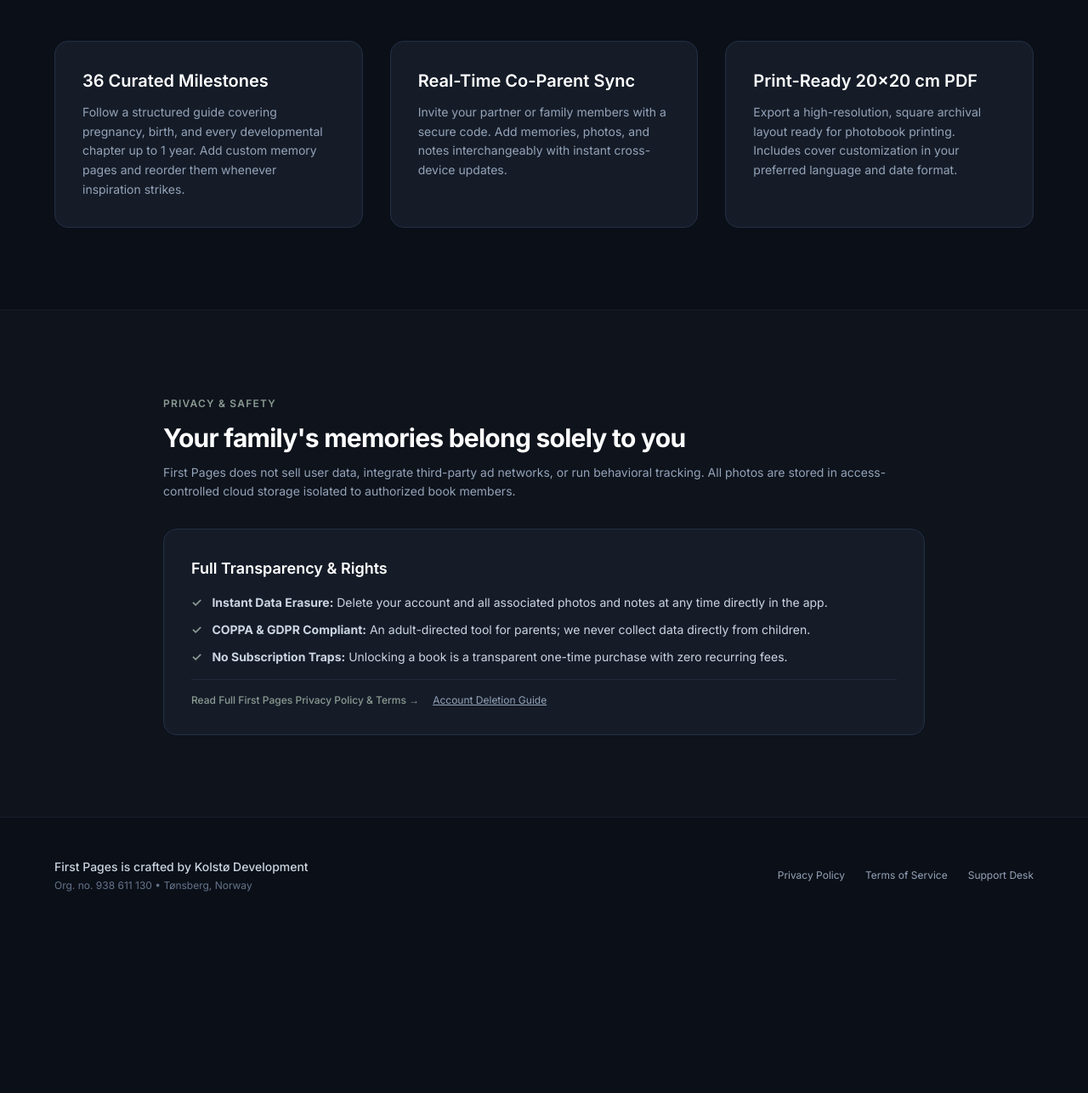
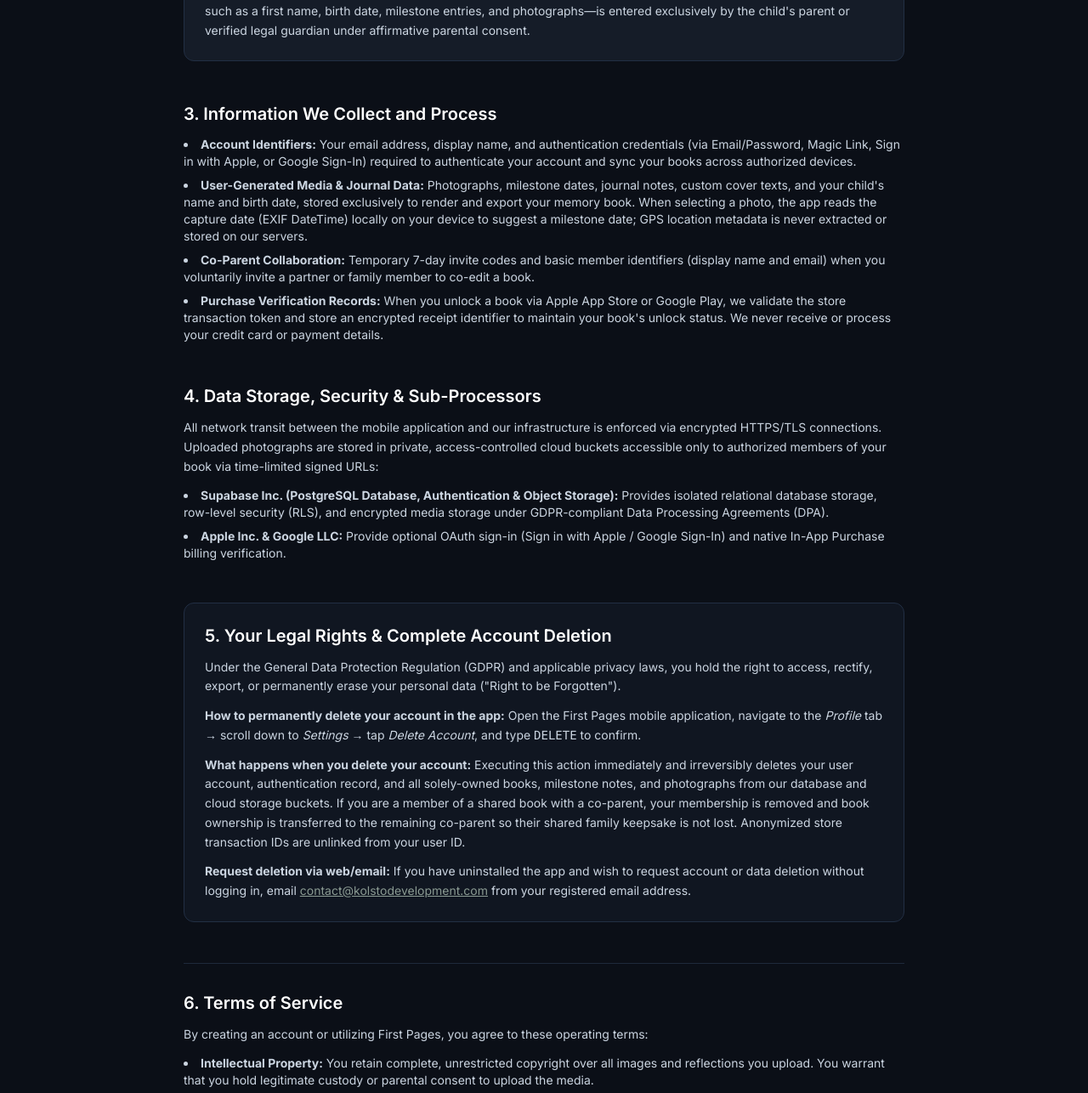
Before and after one commit to kolstoerik/kolstodevelopment, a plain HTML site: page privacy-firstpages.html in a window 1280 px wide. Shown: the part 722-2008 px from the top of the page at 85% size. Before the commit the page ends 1820 px from the top, so only its background shows below. Drawn offline with nearby package versions, Linux system fonts and the light colour scheme; a web font is replaced by a local one.

Commit message:
Revise privacy policy and terms of service
Updated the privacy policy and terms of service for the First Pages application, including legal commitments, user rights, and data handling practices.

```diff
--- a/privacy-firstpages.html
+++ b/privacy-firstpages.html
@@ -3,129 +3,136 @@
 <head>
   <meta charset="UTF-8">
   <meta name="viewport" content="width=device-width, initial-scale=1.0">
-  <title>First Pages — Baby Memory Book | Kolstø Development</title>
-  <meta name="description" content="Capture your baby's first year with First Pages. 36 curated milestones, real-time co-parent sync, and print-ready 20x20 cm PDF photobook export.">
+  <title>First Pages — Privacy Policy & Terms | Kolstø Development</title>
+  <meta name="description" content="Official Privacy Policy, Account Deletion instructions, and Terms of Service for the First Pages mobile application.">
   <link rel="icon" type="image/svg+xml" href="favicon.svg">
   <script src="https://cdn.tailwindcss.com"></script>
   <link rel="preconnect" href="https://fonts.googleapis.com">
   <link rel="preconnect" href="https://fonts.gstatic.com" crossorigin>
-  <link href="https://fonts.googleapis.com/css2?family=Inter:wght@300;400;500;600;700&family=Playfair+Display:ital,wght@0,600;1,600;1,700&display=swap" rel="stylesheet">
+  <link href="https://fonts.googleapis.com/css2?family=Inter:wght@300;400;500;600;700&display=swap" rel="stylesheet">
   <style>
     body {
       font-family: 'Inter', sans-serif;
       background-color: #0B0F17;
-      color: #E2E8F0;
+      color: #CBD5E1;
     }
-    .font-serif-heading { font-family: 'Playfair Display', serif; }
   </style>
 </head>
-<body class="bg-[#0B0F17] text-slate-200 antialiased selection:bg-[#8A9A92] selection:text-white">
+<body class="bg-[#0B0F17] text-slate-300 antialiased selection:bg-[#8A9A92] selection:text-white">
 
   <!-- Navigation -->
   <nav class="border-b border-[#1E293B]/80 sticky top-0 bg-[#0B0F17]/90 backdrop-blur z-50">
-    <div class="max-w-6xl mx-auto px-4 sm:px-6 h-20 flex items-center justify-between">
-      <a href="index.html" class="flex items-center gap-3 group">
-        <img src="logo.svg" alt="Kolstø Development" class="w-8 h-8 object-contain">
+    <div class="max-w-4xl mx-auto px-6 h-20 flex items-center justify-between">
+      <a href="first-pages.html" class="flex items-center gap-3 group">
+        <img src="logo.svg" alt="First Pages" class="w-8 h-8 object-contain">
         <span class="text-sm tracking-widest font-semibold text-white uppercase group-hover:text-slate-300 transition">
-          ← Kolstø <span class="text-[#8A9A92]">Development</span>
+          ← First <span class="text-[#8A9A92]">Pages</span>
         </span>
       </a>
     </div>
   </nav>
 
-  <!-- Hero Section -->
-  <header class="py-20 sm:py-28 px-6 border-b border-[#1E293B]/60">
-    <div class="max-w-4xl mx-auto text-center space-y-6">
-      <h1 class="text-4xl sm:text-6xl font-serif-heading font-bold text-white leading-tight">
-        Capture the moments that matter, <span class="italic text-[#C7B19F]">together.</span>
-      </h1>
-      <p class="text-lg text-slate-400 max-w-2xl mx-auto font-light leading-relaxed">
-        First Pages is a curated digital memory book for your baby's foundational first year. Created for parents who want a timeless, thoughtful way to capture and preserve their child's early milestones and memories for a lifetime.
+  <!-- Legal Main Content -->
+  <main class="max-w-4xl mx-auto px-6 py-16 space-y-12">
+    <div class="space-y-4 border-b border-slate-800 pb-8">
+      <span class="text-xs font-semibold tracking-wider text-[#8A9A92] uppercase">Application Legal Documentation</span>
+      <h1 class="text-3xl sm:text-4xl font-bold text-white tracking-tight">First Pages — Privacy Policy & Terms of Service</h1>
+      <p class="text-sm text-slate-400">Effective Date: October 30, 2026 • Operated by Kolstø Development (Org. no. 938 611 130).</p>
+    </div>
+
+    <!-- 1. Foundational Commitment -->
+    <section class="space-y-3">
+      <h2 class="text-xl font-semibold text-white">1. Our Core Privacy Commitment</h2>
+      <p class="text-sm leading-relaxed text-slate-300">
+        Kolstø Development ("we", "us", "our") is the developer and operator of the <strong>First Pages</strong> mobile application. We recognize that early childhood memories, photographs, and family notes represent deeply private personal data. First Pages is fundamentally built on the principle that <strong>parents and legal guardians retain 100% ownership of all their data</strong>.
       </p>
-    </div>
-  </header>
+      <p class="text-sm leading-relaxed text-slate-300">
+        We do not sell, rent, license, or monetize your personal information or media. We do not integrate third-party advertising SDKs, data brokers, or behavioral tracking networks.
+      </p>
+    </section>
 
-  <!-- Features Grid -->
-  <section id="features" class="py-24 px-6 border-b border-[#1E293B]/60">
-    <div class="max-w-6xl mx-auto space-y-16">
-      <div class="text-center max-w-2xl mx-auto space-y-3">
-        <span class="text-xs font-semibold tracking-widest text-[#C7B19F] uppercase">Features</span>
-        <h2 class="text-3xl font-bold text-white tracking-tight">Thoughtfully designed for parents</h2>
-      </div>
+    <!-- 2. COPPA & GDPR Compliance -->
+    <section class="space-y-3 p-6 rounded-xl border border-[#222F44] bg-[#151C28]">
+      <h2 class="text-lg font-semibold text-white flex items-center gap-2">
+        <span class="text-[#8A9A92]">●</span> 2. Children's Privacy (COPPA & GDPR Compliance)
+      </h2>
+      <p class="text-sm leading-relaxed text-slate-300">
+        First Pages is an organizational parenting application <strong>directed strictly to parents, legal guardians, and adult caregivers (aged 18 and older)</strong>. The application is neither designed for nor targeted at children under the age of 13 (or under 16 within the European Economic Area).
+      </p>
+      <p class="text-sm leading-relaxed text-slate-300">
+        We never knowingly solicit or collect personal information directly from children. Any information concerning a child—such as a first name, birth date, milestone entries, and photographs—is entered exclusively by the child's parent or verified legal guardian under affirmative parental consent.
+      </p>
+    </section>
 
-      <div class="grid grid-cols-1 md:grid-cols-3 gap-8">
-        <div class="p-8 rounded-2xl border border-[#222F44] bg-[#151C28] space-y-3">
-          <h3 class="text-xl font-semibold text-white">36 Curated Milestones</h3>
-          <p class="text-sm text-slate-400 leading-relaxed">
-            Follow a structured guide covering pregnancy, birth, and every developmental chapter up to 1 year. Add custom memory pages and reorder them whenever inspiration strikes.
-          </p>
-        </div>
+    <!-- 3. Information Collected -->
+    <section class="space-y-3">
+      <h2 class="text-xl font-semibold text-white">3. Information We Collect and Process</h2>
+      <ul class="list-disc list-inside space-y-2 text-sm text-slate-300">
+        <li><strong>Account Identifiers:</strong> Your email address, display name, and authentication credentials (via Email/Password, Magic Link, Sign in with Apple, or Google Sign-In) required to authenticate your account and sync your books across authorized devices.</li>
+        <li><strong>User-Generated Media & Journal Data:</strong> Photographs, milestone dates, journal notes, custom cover texts, and your child's name and birth date, stored exclusively to render and export your memory book. When selecting a photo, the app reads the capture date (EXIF DateTime) locally on your device to suggest a milestone date; GPS location metadata is never extracted or stored on our servers.</li>
+        <li><strong>Co-Parent Collaboration:</strong> Temporary 7-day invite codes and basic member identifiers (display name and email) when you voluntarily invite a partner or family member to co-edit a book.</li>
+        <li><strong>Purchase Verification Records:</strong> When you unlock a book via Apple App Store or Google Play, we validate the store transaction token and store an encrypted receipt identifier to maintain your book's unlock status. We never receive or process your credit card or payment details.</li>
+      </ul>
+    </section>
 
-        <div class="p-8 rounded-2xl border border-[#222F44] bg-[#151C28] space-y-3">
-          <h3 class="text-xl font-semibold text-white">Real-Time Co-Parent Sync</h3>
-          <p class="text-sm text-slate-400 leading-relaxed">
-            Invite your partner or family members with a secure code. Add memories, photos, and notes interchangeably with instant cross-device updates.
-          </p>
-        </div>
+    <!-- 4. Data Processors & Infrastructure -->
+    <section class="space-y-3">
+      <h2 class="text-xl font-semibold text-white">4. Data Storage, Security & Sub-Processors</h2>
+      <p class="text-sm leading-relaxed text-slate-300">
+        All network transit between the mobile application and our infrastructure is enforced via encrypted HTTPS/TLS connections. Uploaded photographs are stored in private, access-controlled cloud buckets accessible only to authorized members of your book via time-limited signed URLs:
+      </p>
+      <ul class="list-disc list-inside space-y-2 text-sm text-slate-300">
+        <li><strong>Supabase Inc. (PostgreSQL Database, Authentication & Object Storage):</strong> Provides isolated relational database storage, row-level security (RLS), and encrypted media storage under GDPR-compliant Data Processing Agreements (DPA).</li>
+        <li><strong>Apple Inc. & Google LLC:</strong> Provide optional OAuth sign-in (Sign in with Apple / Google Sign-In) and native In-App Purchase billing verification.</li>
+      </ul>
+    </section>
 
-        <div class="p-8 rounded-2xl border border-[#222F44] bg-[#151C28] space-y-3">
-          <h3 class="text-xl font-semibold text-white">Print-Ready 20×20 cm PDF</h3>
-          <p class="text-sm text-slate-400 leading-relaxed">
-            Export a high-resolution, square archival layout ready for photobook printing. Includes cover customization in your preferred language and date format.
-          </p>
-        </div>
-      </div>
-    </div>
-  </section>
+    <!-- 5. Rights & Account Deletion -->
+    <section id="delete-account" class="space-y-3 p-6 rounded-xl border border-[#222F44] bg-[#151C28]/60">
+      <h2 class="text-xl font-semibold text-white">5. Your Legal Rights & Complete Account Deletion</h2>
+      <p class="text-sm leading-relaxed text-slate-300">
+        Under the General Data Protection Regulation (GDPR) and applicable privacy laws, you hold the right to access, rectify, export, or permanently erase your personal data ("Right to be Forgotten").
+      </p>
+      <p class="text-sm leading-relaxed text-slate-300">
+        <strong>How to permanently delete your account in the app:</strong> Open the First Pages mobile application, navigate to the <em>Profile</em> tab → scroll down to <em>Settings</em> → tap <em>Delete Account</em>, and type <code>DELETE</code> to confirm.
+      </p>
+      <p class="text-sm leading-relaxed text-slate-300">
+        <strong>What happens when you delete your account:</strong> Executing this action immediately and irreversibly deletes your user account, authentication record, and all solely-owned books, milestone notes, and photographs from our database and cloud storage buckets. If you are a member of a shared book with a co-parent, your membership is removed and book ownership is transferred to the remaining co-parent so their shared family keepsake is not lost. Anonymized store transaction IDs are unlinked from your user ID.
+      </p>
+      <p class="text-sm leading-relaxed text-slate-300">
+        <strong>Request deletion via web/email:</strong> If you have uninstalled the app and wish to request account or data deletion without logging in, email <a href="mailto:contact@kolstodevelopment.com" class="text-[#8A9A92] underline">contact@kolstodevelopment.com</a> from your registered email address.
+      </p>
+    </section>
 
-  <!-- Privacy Assurances -->
-  <section class="py-24 px-6 border-b border-[#1E293B]/60 bg-[#0E131C]">
-    <div class="max-w-4xl mx-auto space-y-8">
-      <div class="space-y-3 text-center sm:text-left">
-        <span class="text-xs font-semibold tracking-widest text-[#8A9A92] uppercase">Privacy & Safety</span>
-        <h2 class="text-3xl font-bold text-white tracking-tight">Your family's memories belong solely to you</h2>
-        <p class="text-sm text-slate-400 leading-relaxed">
-          First Pages does not sell user data, integrate third-party ad networks, or run behavioral tracking. All photos are stored in access-controlled cloud storage isolated to authorized book members.
-        </p>
-      </div>
+    <!-- 6. Terms of Service -->
+    <section id="terms" class="space-y-3 border-t border-slate-800 pt-8">
+      <h2 class="text-xl font-semibold text-white">6. Terms of Service</h2>
+      <p class="text-sm leading-relaxed text-slate-300">
+        By creating an account or utilizing First Pages, you agree to these operating terms:
+      </p>
+      <ul class="list-disc list-inside space-y-2 text-sm text-slate-300">
+        <li><strong>Intellectual Property:</strong> You retain complete, unrestricted copyright over all images and reflections you upload. You warrant that you hold legitimate custody or parental consent to upload the media.</li>
+        <li><strong>One-Time Book Unlock & Finalization:</strong> Creating a draft book is free (up to 2 active unpaid drafts per account). Unlocking a book for co-parent sharing and print-ready PDF export is a one-time in-app purchase per book processed by Apple App Store or Google Play. Finalizing or exporting a book locks the purchase credit to that book and activates a 48-hour proofing window before memories are permanently archived.</li>
+        <li><strong>Acceptable Conduct:</strong> You agree not to upload abusive, unlawful, or infringing content. Accounts violating safety and legal standards will be terminated immediately.</li>
+        <li><strong>Limitation of Liability:</strong> First Pages is provided on an "as is" and "as available" basis. While we maintain rigorous security and backups, Kolstø Development shall not be held liable for accidental service interruptions or localized hardware failures. We encourage users to export and back up digital PDF copies of their milestone book.</li>
+      </ul>
+    </section>
 
-      <div class="p-8 rounded-2xl border border-[#222F44] bg-[#151C28] space-y-4">
-        <h3 class="text-lg font-semibold text-white">Full Transparency & Rights</h3>
-        <ul class="space-y-3 text-sm text-slate-300">
-          <li class="flex items-start gap-3">
-            <span class="text-[#8A9A92] font-bold">✓</span>
-            <span><strong>Instant Data Erasure:</strong> Delete your account and all associated photos and notes at any time directly in the app.</span>
-          </li>
-          <li class="flex items-start gap-3">
-            <span class="text-[#8A9A92] font-bold">✓</span>
-            <span><strong>COPPA & GDPR Compliant:</strong> An adult-directed tool for parents; we never collect data directly from children.</span>
-          </li>
-          <li class="flex items-start gap-3">
-            <span class="text-[#8A9A92] font-bold">✓</span>
-            <span><strong>No Subscription Traps:</strong> Unlocking a book is a transparent one-time purchase with zero recurring fees.</span>
-          </li>
-        </ul>
-        <div class="pt-4 border-t border-slate-800 flex flex-wrap gap-4 text-xs">
-          <a href="privacy-firstpages.html" class="text-[#8A9A92] hover:underline font-medium">Read Full First Pages Privacy Policy & Terms →</a>
-          <a href="privacy-firstpages.html#delete-account" class="text-slate-400 hover:text-white underline">Account Deletion Guide</a>
-        </div>
-      </div>
-    </div>
-  </section>
+    <!-- 7. Data Controller -->
+    <section class="space-y-3 border-t border-slate-800 pt-8">
+      <h2 class="text-xl font-semibold text-white">7. Data Controller & Inquiries</h2>
+      <p class="text-sm text-slate-300 leading-relaxed">
+        The designated Data Controller responsible for processing your personal information is:<br>
+        <strong>Kolstø Development</strong><br>
+        Enterprise Entity: Sole Proprietorship (Org. no. 938 611 130)<br>
+        Location: Tønsberg, Norway<br>
+        Direct Contact: <a href="mailto:contact@kolstodevelopment.com" class="text-[#8A9A92] underline">contact@kolstodevelopment.com</a>
+      </p>
+    </section>
+  </main>
 
-  <!-- Footer -->
-  <footer class="py-12 px-6 text-sm text-slate-500">
-    <div class="max-w-6xl mx-auto flex flex-col md:flex-row items-center justify-between gap-6">
-      <div class="space-y-1 text-center md:text-left">
-        <p class="text-slate-300 font-medium">First Pages is crafted by Kolstø Development</p>
-        <p class="text-xs">Org. no. 938 611 130 • Tønsberg, Norway</p>
-      </div>
-      <div class="flex flex-wrap items-center justify-center gap-6 text-xs text-slate-400">
-        <a href="privacy-firstpages.html" class="hover:text-white transition">Privacy Policy</a>
-        <a href="privacy-firstpages.html#terms" class="hover:text-white transition">Terms of Service</a>
-        <a href="index.html#support" class="hover:text-white transition">Support Desk</a>
-      </div>
-    </div>
+  <footer class="py-8 px-6 border-t border-slate-800 text-center text-xs text-slate-500">
+    © 2026 Kolstø Development (Org. no. 938 611 130). All rights reserved.
   </footer>
 
 </body>
```
